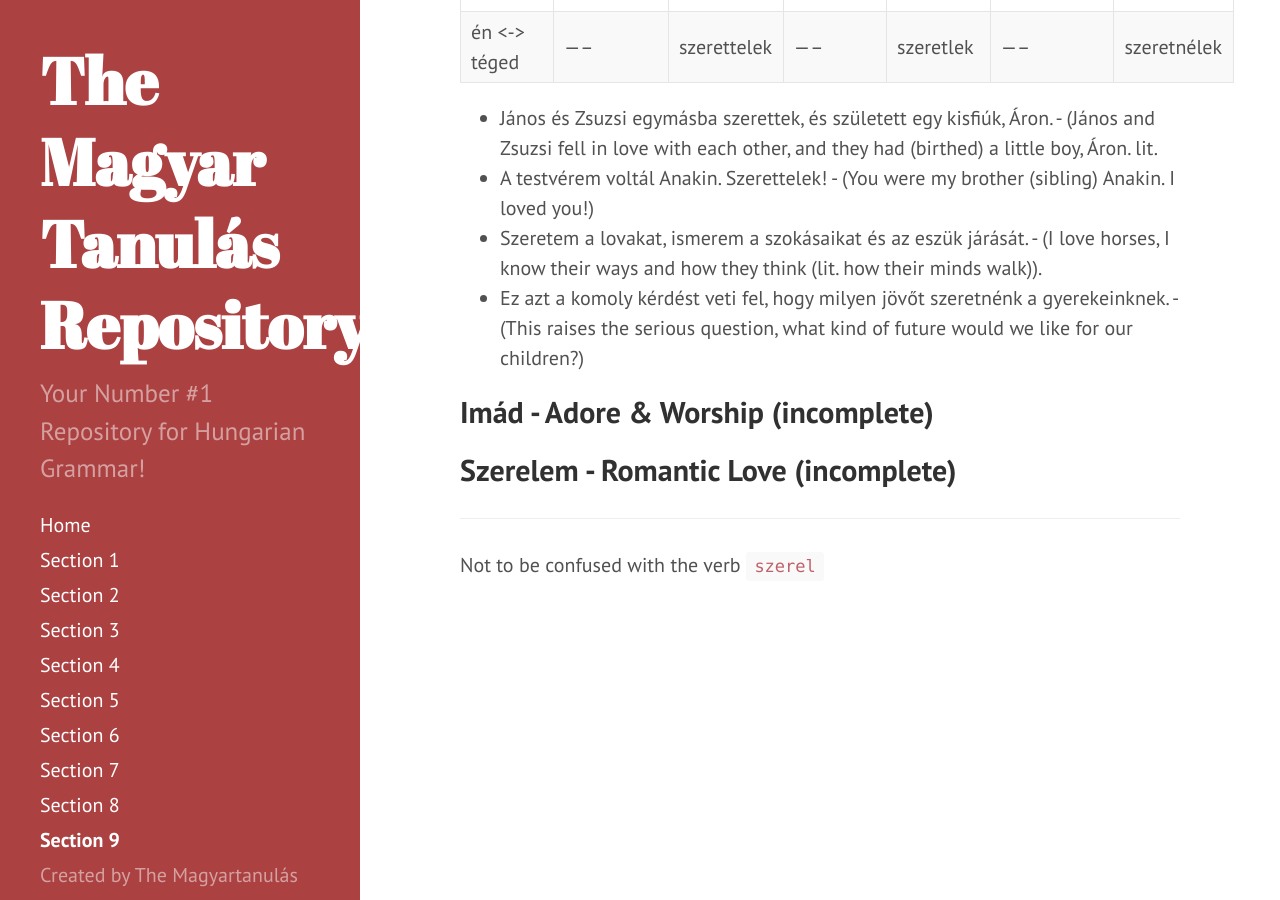
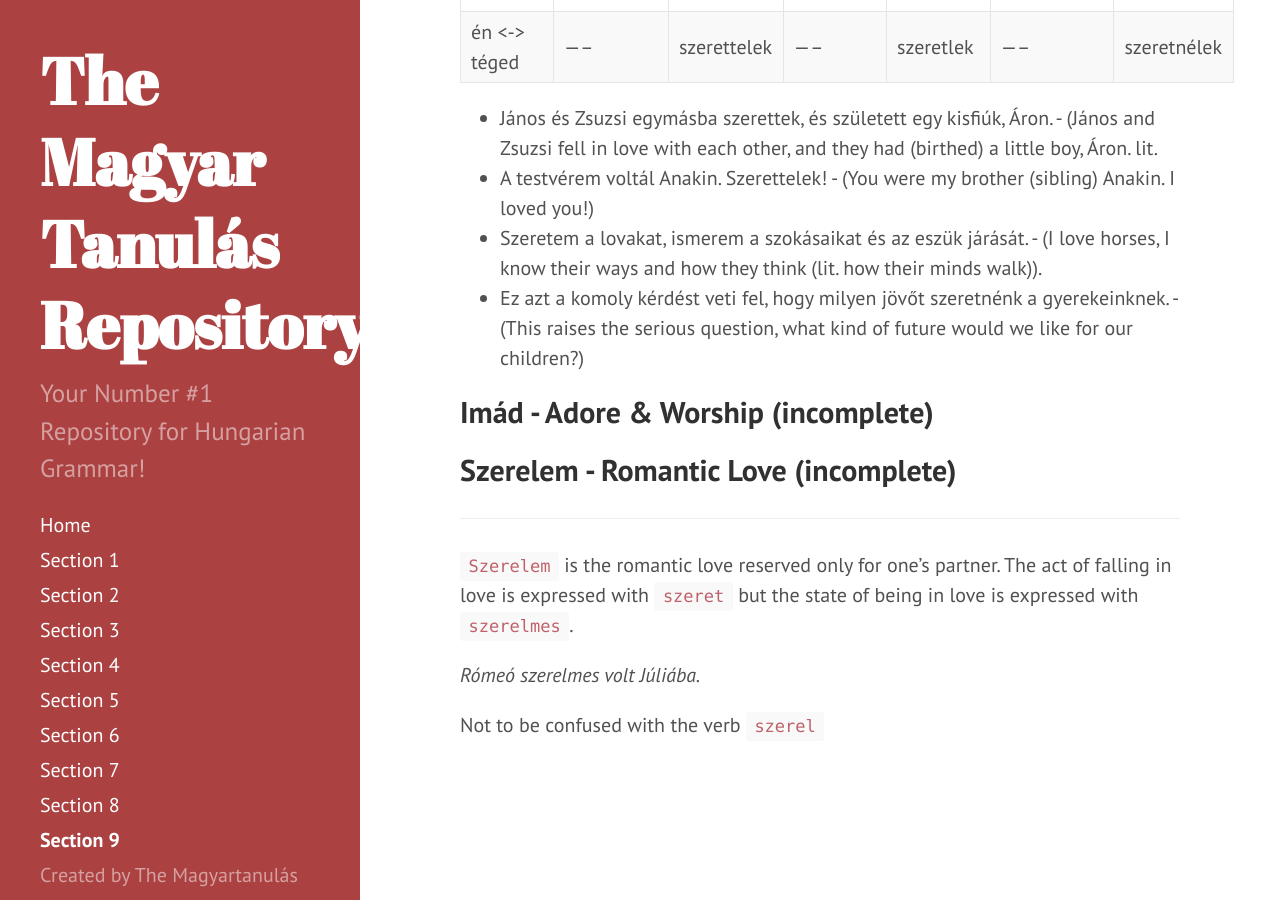
Before and after one commit to Magyartanulas/magyartanulas.github.io, a Jekyll site: the page built from Section9.md, in a window 1280 px wide and 900 px high, scrolled down 3646 px. Built offline with Jekyll 4.4.1, drawn with Linux system fonts in a browser that asks for light colours; Markdown is read by kramdown in place of the engine named in the settings; some of the changed text lies outside the part shown.

Commit message:
Update Section9.md

```diff
--- a/Section9.md
+++ b/Section9.md
@@ -106,4 +103,12 @@ To express your love for things, desires or love for someone, use `szeret`. Szer
 ## Szerelem - Romantic Love (incomplete)
 ---
 
+`Szerelem` is the romantic love reserved only for one's partner. The act of falling in love is expressed with `szeret` but the state of being in love is expressed with `szerelmes`.
+
+
+
+*Rómeó szerelmes volt Júliába.*
+
+
+
 Not to be confused with the verb `szerel`
```
Also changed, not shown: other parts of Section9.md (+3 -6 lines).
